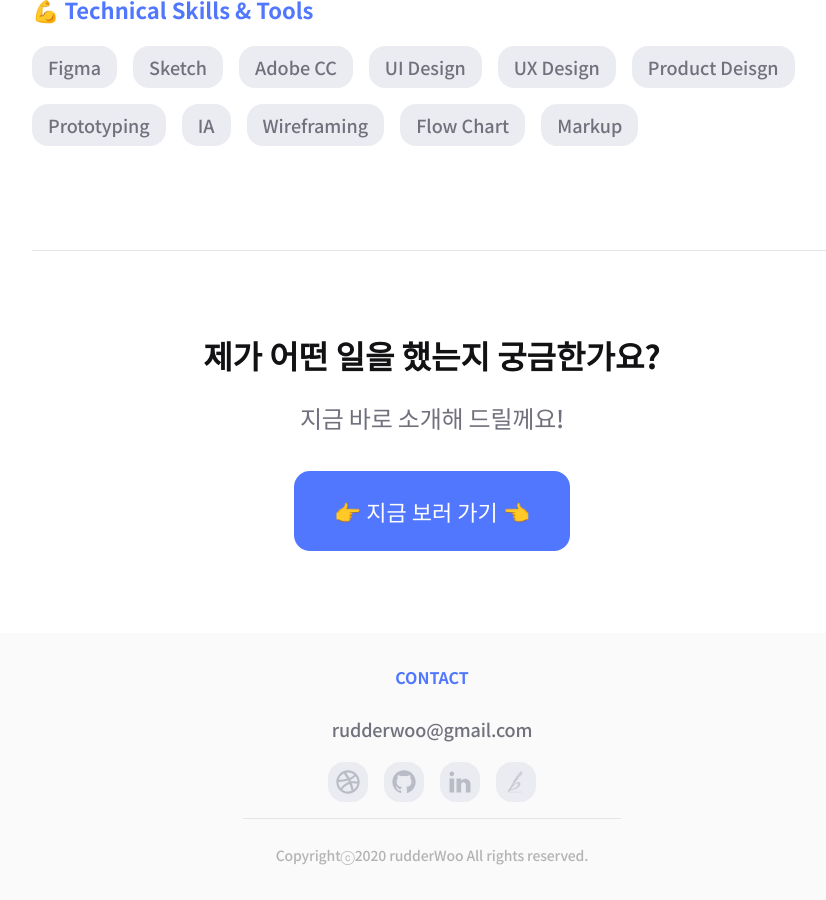
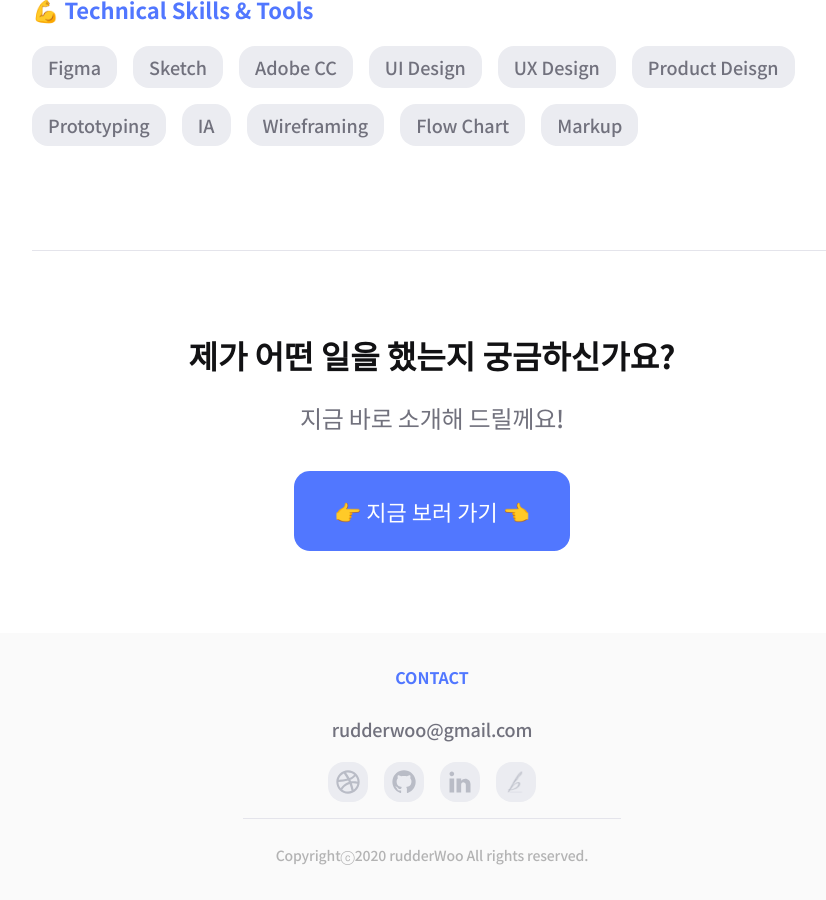
Before and after one commit to rudderWoo/Woo.github.io, a Jekyll site: the page built from index.md, in a window 1280 px wide and 900 px high, scrolled down 1713 px. Shown: the whole window, without its empty margins (208-1034 px from the left). Built offline with Jekyll 4.4.1, drawn with Linux system fonts in a browser that asks for light colours; nearby versions of some CDN libraries.

Commit message:
오탈자 수정

```diff
--- a/_layouts/home.html
+++ b/_layouts/home.html
@@ -86,7 +86,7 @@ layout: default
     <div class="divider"></div>
 
     <div class="CTA">
-        <h3>제가 어떤 일을 했는지 궁금한가요?</h3>
+        <h3>제가 어떤 일을 했는지 궁금하신가요?</h3>
         <p>지금 바로 소개해 드릴께요! </p>
         <a class="CTA-button" href="./works">👉 지금 보러 가기  👈</a>
     </div>
```
